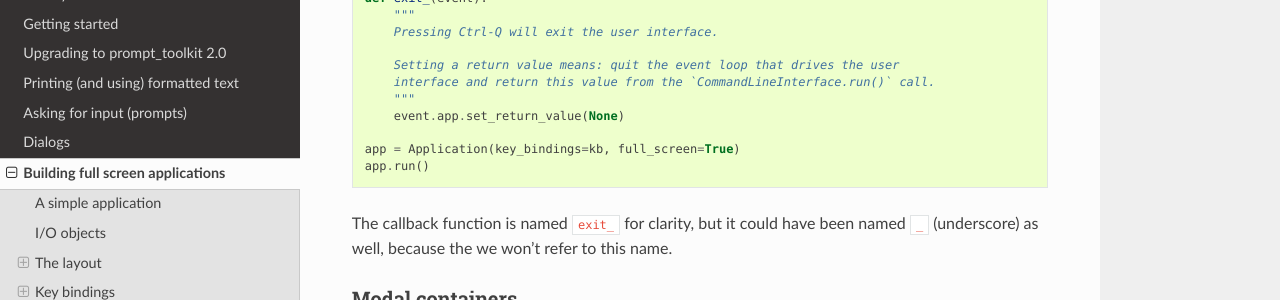
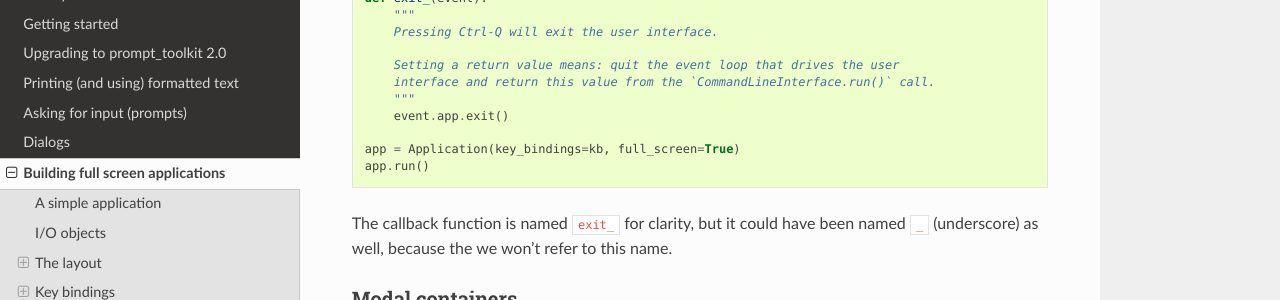
Before and after one commit to dbcli/pgcli, a Sphinx documentation site: the page built from docs/pages/full_screen_apps.rst, in a window 1280 px wide and 900 px high, scrolled down 4382 px. Shown: the part 151-451 px from the top of the window. Built offline with Sphinx 7.4.7 and the Read the Docs theme 2.0.0, drawn with Linux system fonts in a browser that asks for light colours; pages that are not in the unit, such as notebooks, are missing from menus.

Commit message:
set_return_value error fixed

```diff
--- a/docs/pages/full_screen_apps.rst
+++ b/docs/pages/full_screen_apps.rst
@@ -279,7 +279,7 @@ the key handler:
         Setting a return value means: quit the event loop that drives the user
         interface and return this value from the `CommandLineInterface.run()` call.
         """
-        event.app.set_return_value(None)
+        event.app.exit()
 
     app = Application(key_bindings=kb, full_screen=True)
     app.run()
```
